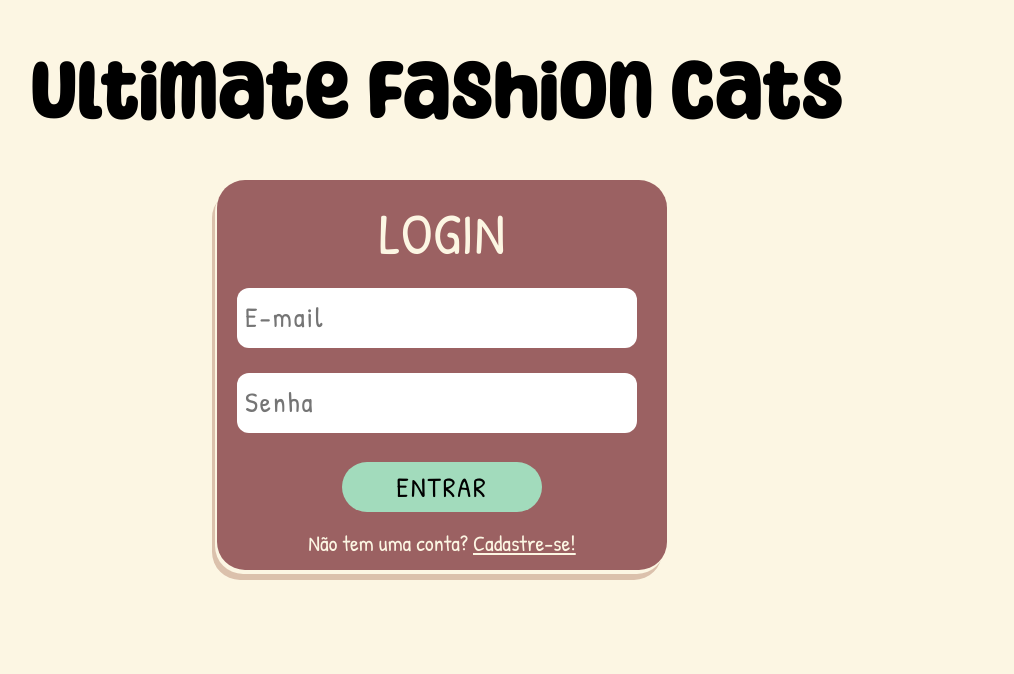
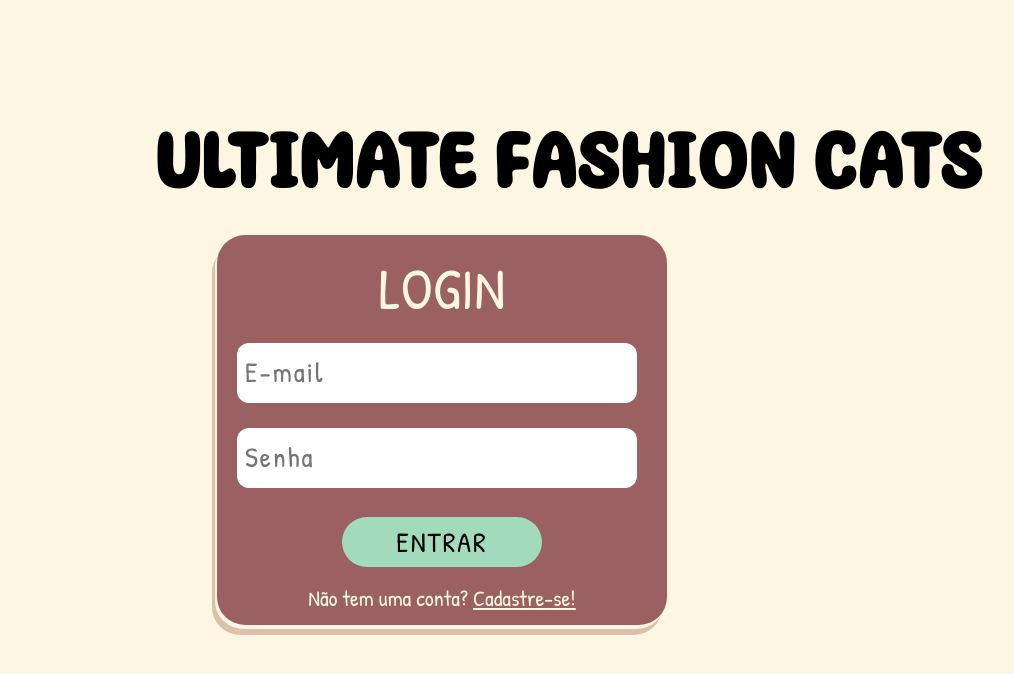
Before and after one commit to gpsign/projeto18-freela-front, a React (Vite) app: page /login in a window 1280 px wide. Shown: the top 674 px of the page, without its empty margins (203-1217 px from the left). Built offline with nearby package versions, Linux system fonts and the light colour scheme.

Commit message:
refactor: logo; change: miaulist and miauvisualizer are now on different div; change: title for login and signup is now fixed on screen;

```diff
--- a/src/components/Header.jsx
+++ b/src/components/Header.jsx
@@ -2,7 +2,7 @@ import { styled } from "styled-components";
 
 export default function Header() {
 	return (
-		<>
+		<Position>
 			<Shadow width={"100vw"} height={"80px"}>
 				<PseudoShadow>
 					<ElementsContainer>
@@ -13,9 +13,15 @@ export default function Header() {
 					</ElementsContainer>
 				</PseudoShadow>
 			</Shadow>
-		</>
+		</Position>
 	);
 }
+
+const Position = styled.div`
+	position: absolute;
+	top: 0;
+	left: 0;
+`;
 
 const HeaderContent = styled.div`
 	width: 100%;
--- /dev/null
+++ b/src/components/Logo.jsx
@@ -0,0 +1,17 @@
+import { styled } from "styled-components";
+
+export default function Logo() {
+    return <LogoName>ULTIMATE FASHION CATS</LogoName>
+}
+
+const LogoName = styled.h1`
+	font-family: "Motley";
+	font-size: 80px;
+
+	margin-top: -80px;
+	margin-bottom: 60px;
+
+    position: fixed;
+    top: 200px;
+    left : 28vw;
+`;
--- a/src/pages/Home.jsx
+++ b/src/pages/Home.jsx
@@ -15,7 +15,77 @@ export default function Home() {
 		<>
 			<CentralizerContainer>
 				<Header />
-				<Shadow width={"1200px"} height={"800px"}>
+
+				<Shadow width={"600px"} height={"800px"}>
+					<PseudoShadow>
+						<ElementsContainer>
+							<MiausList>
+								{testArr.map((t) => {
+									return <MiauCard key={t} />;
+								})}
+							</MiausList>
+						</ElementsContainer>
+					</PseudoShadow>
+				</Shadow>
+
+				<Shadow width={"600px"} height={"800px"}>
+					<PseudoShadow>
+						<ElementsContainer>
+							<MiauVisualizer>
+								<ImageContainer>
+									<img
+										src="https://encrypted-tbn0.gstatic.com/images?q=tbn:ANd9GcRLKAdWj_0-N6Jgt46u_s5SQaypaHiFQ5-bIw&usqp=CAU"
+										alt="cat"
+									/>
+
+									<h2>monday</h2>
+								</ImageContainer>
+
+								<TagContainer>
+									<Tag>
+										<p>GATO</p>
+									</Tag>{" "}
+									<Tag>
+										<p>Delicioso</p>
+									</Tag>
+									<Tag>
+										<p>Saboroso</p>
+									</Tag>
+									<Tag>
+										<p>Gostoso</p>
+									</Tag>
+									<Tag>
+										<p>Gatoso</p>
+									</Tag>
+									<Tag>
+										<p>Chiwa</p>
+									</Tag>
+									<Tag>
+										<p>monday</p>
+									</Tag>
+								</TagContainer>
+								<VisualizerDescription>
+									<p>Dono: Tuesday José da Silva Jesus Almeida Megazord</p>
+									<p>Telefone: 4002-8922</p>
+									<p>
+										Monday left me broken Tuesday, I was through with hoping
+										Wednesday, my empty arms were open Thursday, waiting for
+										love, waiting for loveMonday left me broken Tuesday, I was
+										through with hoping Wednesday, my empty arms were open
+										Thursday, waiting for love, waiting for loveMonday left me
+										broken Tuesday, I was through with hoping Wednesday, my
+										empty arms were open Thursday, waiting for love, waiting for
+										loveMonday left me broken Tuesday, I was through with hoping
+										Wednesday, my empty arms were open Thursday, waiting for
+										love, waiting for love
+									</p>
+								</VisualizerDescription>
+							</MiauVisualizer>
+						</ElementsContainer>
+					</PseudoShadow>
+				</Shadow>
+
+				{/* <Shadow width={"1200px"} height={"800px"}>
 					<PseudoShadow>
 						<ElementsContainer>
 							<HomeContainer>
@@ -78,7 +148,7 @@ export default function Home() {
 							</HomeContainer>
 						</ElementsContainer>
 					</PseudoShadow>
-				</Shadow>
+				</Shadow> */}
 			</CentralizerContainer>
 		</>
 	);
@@ -126,7 +196,6 @@ const MiauVisualizer = styled.div`
 	flex-direction: column;
 
 	padding: 8px;
-
 `;
 
 const ImageContainer = styled.div`
@@ -137,12 +206,12 @@ const ImageContainer = styled.div`
 
 	position: relative;
 
-
 	img {
 		width: 100%;
 		height: 425px;
 		border-radius: 28px;
 		margin-bottom: 10px;
+		transition: all 0.5s ease-out;
 	}
 
 	h2 {
@@ -156,7 +225,7 @@ const ImageContainer = styled.div`
 		font-family: "Motley";
 		font-size: 32px;
 
-		background-color: #7D4F4F;
+		background-color: #7d4f4f;
 		color: #fcf6e3;
 
 		border-radius: 28px;
@@ -168,6 +237,11 @@ const ImageContainer = styled.div`
 		h2 {
 			background-color: transparent;
 			color: transparent;
+			transition: all 0.5s ease-out;
+		}
+
+		img {
+			transform: scale(1.009);
 			transition: all 0.5s ease-out;
 		}
 	}
--- a/src/pages/Login.jsx
+++ b/src/pages/Login.jsx
@@ -3,9 +3,10 @@ import {
 	Shadow,
 	PseudoShadow,
 	ElementsContainer,
-	StyledLink
+	StyledLink,
 } from "../styled/CommonStyles";
 import { useState } from "react";
+import Logo from "../components/Logo";
 
 export default function Login() {
 	const [email, setEmail] = useState("");
@@ -13,7 +14,7 @@ export default function Login() {
 
 	return (
 		<CentralizerContainer>
-			<h1>Ultimate Fashion Cats</h1>
+			<Logo />
 			<Shadow width={"450px"} height={"390px"}>
 				<PseudoShadow>
 					<ElementsContainer>
--- a/src/pages/SignUp.jsx
+++ b/src/pages/SignUp.jsx
@@ -6,6 +6,7 @@ import {
 	StyledLink
 } from "../styled/CommonStyles";
 import { useState } from "react";
+import Logo from "../components/Logo";
 
 export default function SignUp() {
 	const [nome, setNome] = useState("");
@@ -17,7 +18,7 @@ export default function SignUp() {
 
 	return (
 		<CentralizerContainer>
-			<h1>Ultimate Fashion Cats</h1>
+			<Logo />
 			<Shadow width={"450px"} height={"550px"}>
 				<PseudoShadow>
 					<ElementsContainer>
--- a/src/styled/CommonStyles.js
+++ b/src/styled/CommonStyles.js
@@ -136,23 +136,19 @@ const CentralizerContainer = styled.div`
 	height: 100vh;
 
 	display: flex;
-	flex-direction: column;
 	align-items: center;
+	justify-content: space-around;
 
-	overflow-y: scroll;
+	padding-left: 325px;
+	padding-right: 325px;
+	padding-top: 80px;
+
+	overflow-y: hidden;
 	overflow-x: hidden;
 
 	margin: auto;
 
 	background-color: #fcf6e3;
-
-	h1 {
-		font-family: "Motley";
-		font-size: 80px;
-
-		margin-top: 50px;
-		margin-bottom: 60px;
-	}
 `;
 
 export {
```
